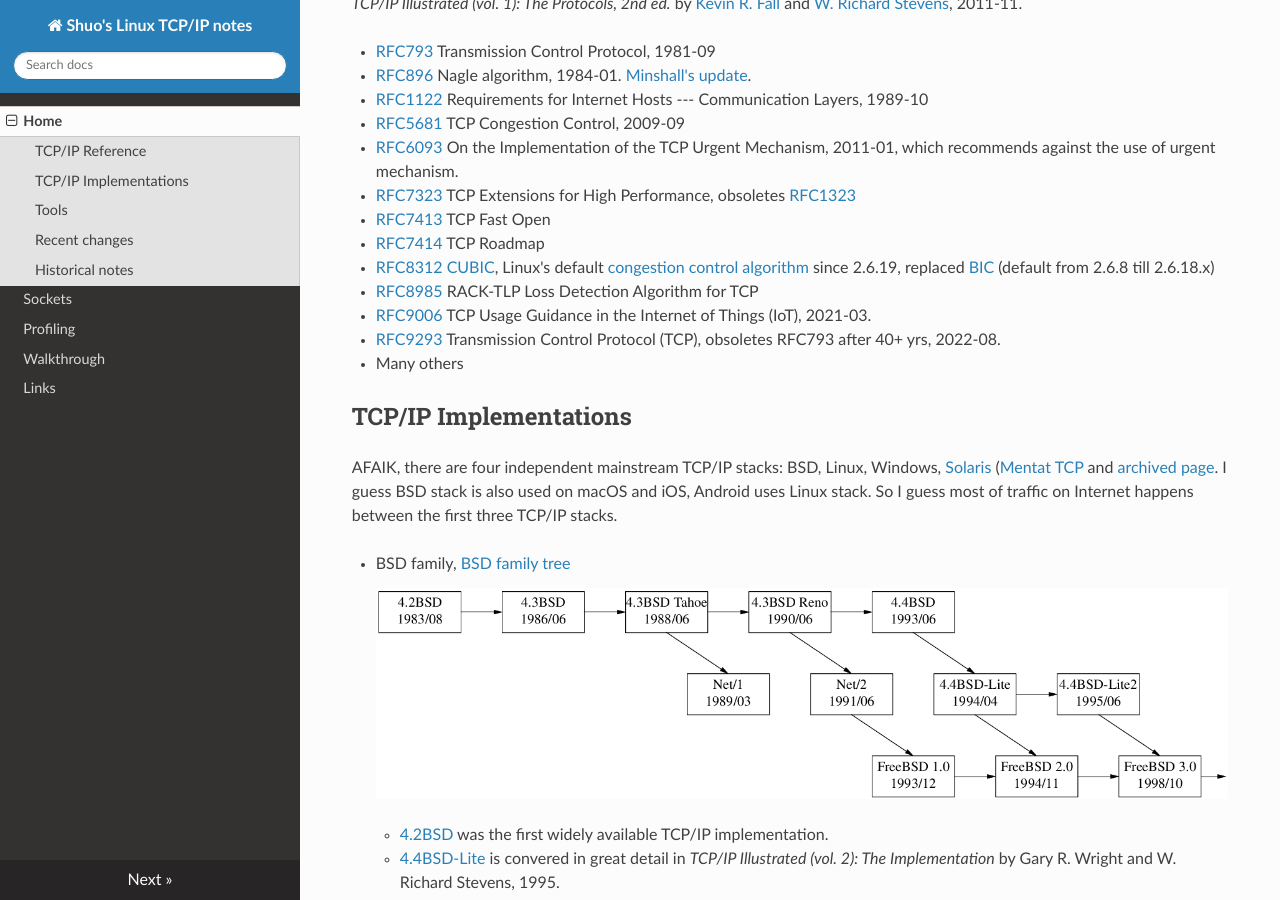
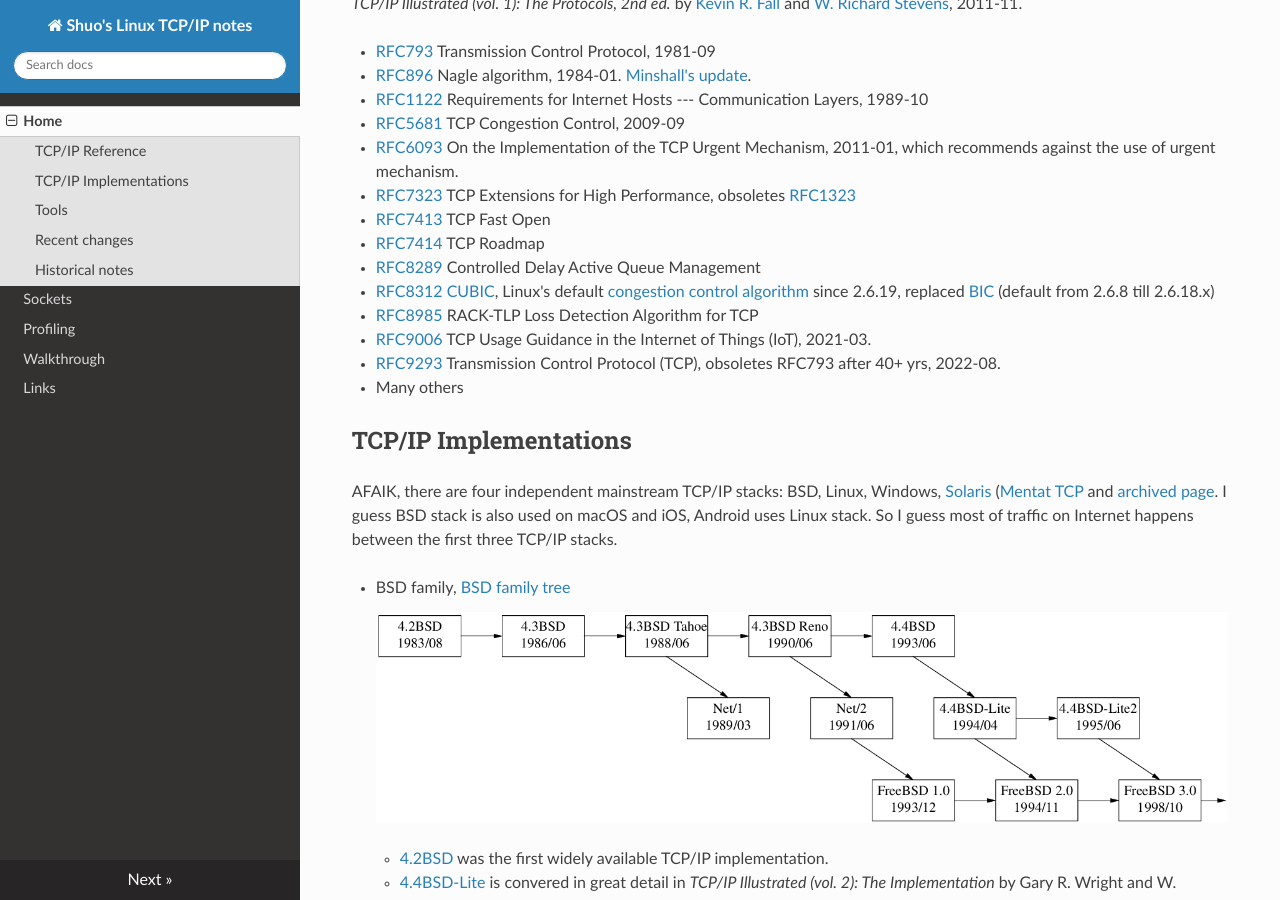
Before and after one commit to chenshuo/tcpip-study, an MkDocs documentation site: the page built from docs/index.md, in a window 1280 px wide and 900 px high, scrolled down 1066 px. Built offline with MkDocs 1.6.1, drawn with Linux system fonts in a browser that asks for light colours; nearby versions of some CDN libraries.

Commit message:
add RFC8289 CoDel

```diff
--- a/docs/index.md
+++ b/docs/index.md
@@ -22,8 +22,9 @@ _TCP/IP Illustrated (vol. 1): The Protocols, 2nd ed._ by [Kevin R. Fall](http://
 * [RFC6093](https://tools.ietf.org/html/rfc6093) On the Implementation of the TCP Urgent Mechanism, 2011-01,
   which recommends against the use of urgent mechanism.
 * [RFC7323](https://tools.ietf.org/html/rfc7323) TCP Extensions for High Performance, obsoletes [RFC1323](https://tools.ietf.org/html/rfc1323)
-* [RFC7413](https://tools.ietf.org/html/rfc7414) TCP Fast Open
+* [RFC7413](https://tools.ietf.org/html/rfc7413) TCP Fast Open
 * [RFC7414](https://tools.ietf.org/html/rfc7414) TCP Roadmap
+* [RFC8289](https://tools.ietf.org/html/rfc8289) Controlled Delay Active Queue Management
 * [RFC8312](https://tools.ietf.org/html/rfc8312) [CUBIC](https://en.wikipedia.org/wiki/CUBIC_TCP),
   Linux's default [congestion control algorithm](https://en.wikipedia.org/wiki/TCP_congestion_control) since 2.6.19,
   replaced [BIC](https://en.wikipedia.org/wiki/BIC_TCP) (default from 2.6.8 till 2.6.18.x)
```
Also changed, not shown: 1 other file.
